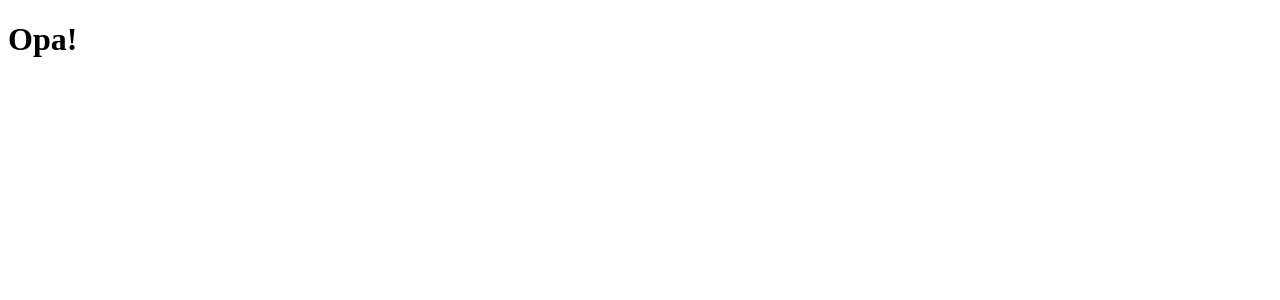
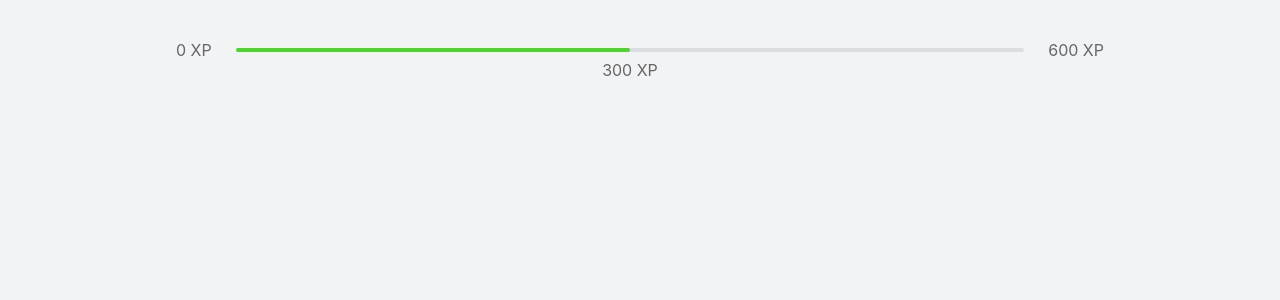
Before and after one commit to uesleisuptitz/moveit, a React (Create React App) app: page / in a window 1280 px wide. Shown: the top 300 px of the page. Built offline with nearby package versions, Linux system fonts and the light colour scheme.

Commit message:
feat: primeiro componente

```diff
--- a/public/index.html
+++ b/public/index.html
@@ -8,6 +8,11 @@
     <meta name="description" content="Move.it - NLW#4" />
     <link rel="apple-touch-icon" href="%PUBLIC_URL%/logo192.png" />
     <link rel="manifest" href="%PUBLIC_URL%/manifest.json" />
+    <link rel="preconnect" href="https://fonts.gstatic.com" />
+    <link
+      href="https://fonts.googleapis.com/css2?family=Rajdhani:wght@300;400;500;600;700&display=swap"
+      rel="stylesheet"
+    />
     <title>Move.it</title>
   </head>
   <body>
--- a/src/App.tsx
+++ b/src/App.tsx
@@ -1,7 +1,10 @@
+import { ExperienceBar } from "./components/experience-bar/experience-bar";
+import "./global.css";
+
 function App() {
   return (
-    <div>
-      <h1>Opa!</h1>
+    <div className="container">
+      <ExperienceBar />
     </div>
   );
 }
--- /dev/null
+++ b/src/components/experience-bar/experience-bar.tsx
@@ -0,0 +1,18 @@
+import "./style.css";
+
+interface BarProps {}
+
+export const ExperienceBar = (props: BarProps) => {
+  return (
+    <header className="experience-bar">
+      <span>0 XP</span>
+      <div>
+        <div style={{ width: "50%" }} />
+        <span className="current-experience" style={{ left: "50%" }}>
+          300 XP
+        </span>
+      </div>
+      <span>600 XP</span>
+    </header>
+  );
+};
--- /dev/null
+++ b/src/components/experience-bar/style.css
@@ -0,0 +1,27 @@
+.experience-bar {
+  display: flex;
+  align-items: center;
+}
+.experience-bar span {
+  font-size: 1rem;
+}
+
+.experience-bar > div {
+  flex: 1;
+  height: 4px;
+  border-radius: 4px;
+  background: var(--gray-line);
+  margin: 0 1.5rem;
+  position: relative;
+}
+
+.experience-bar > div > div {
+  height: 4px;
+  border-radius: 4px;
+  background: var(--green);
+}
+.experience-bar > div .current-experience {
+  position: absolute;
+  top: 12px;
+  transform: translateX(-50%);
+}
--- /dev/null
+++ b/src/global.css
@@ -0,0 +1,62 @@
+:root {
+  --white: #fff;
+  --background: #f2f3f5;
+  --gray-line: #dcdde0;
+  --text: #666666;
+  --text-highlight: #b3b9ff;
+  --title: #2e384d;
+  --red: #e83f5b;
+  --green: #4cd62b;
+  --blue: #5965e0;
+  --blue-dark: #4953b8;
+  --blue-twitter: #2aa9e0;
+}
+
+* {
+  margin: 0;
+  padding: 0;
+  box-sizing: border-box;
+}
+@media (max-width: 1088px) {
+  html {
+    font-size: 93.75%;
+    /* 16px * 0,9375 = 15px */
+  }
+}
+@media (max-width: 720px) {
+  html {
+    font-size: 87.5%;
+    /* 16px * 0,875 = 14px */
+  }
+}
+
+body {
+  background: var(--background);
+  color: var(--text);
+}
+
+body,
+input,
+textarea,
+button {
+  font: 400 1rem "Inter", sans-serif;
+}
+
+button {
+  cursor: pointer;
+}
+
+a {
+  color: inherit;
+  text-decoration: none;
+}
+
+.container {
+  height: 100vh;
+  max-width: 992px;
+  margin: 0 auto;
+  padding: 2.5rem 2rem;
+
+  display: flex;
+  flex-direction: column;
+}
```
Also changed, not shown: 1 other file (tests, documents, lock files or other folders).
